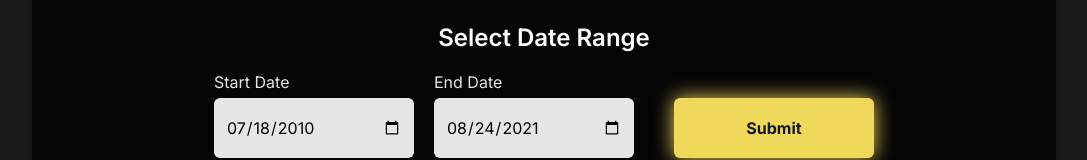
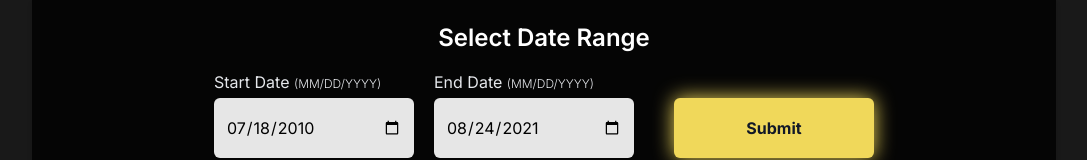
Before and after one commit to cancomertpay/cryptocurrencies-historical-price-visualization, a Next.js app: page / in a window 1280 px wide. Shown: the part 260-420 px from the top of the page, without its empty margins (96-1183 px from the left). Built offline with nearby package versions, Linux system fonts and the light colour scheme; no server answers.

Commit message:
Update date-input component

```diff
--- a/components/pairs-dashboard/date-picker/date-input.jsx
+++ b/components/pairs-dashboard/date-picker/date-input.jsx
@@ -4,7 +4,7 @@
   return (
     <div>
       <label htmlFor="start-date" className="block text-gray-200">
-        {title}
+        {title} <span className="text-xs font-light">(MM/DD/YYYY)</span>
       </label>
       <input
         type="date"
--- a/components/pairs-dashboard/pairs/pair-list-item.jsx
+++ b/components/pairs-dashboard/pairs/pair-list-item.jsx
@@ -34,11 +34,12 @@
     return calculateHighestAverageDifference(filteredDataList);
   }, [filteredDataList]);
 
+  // Memoize the calculations to avoid unnecessary recalculations
   const lowestAndHighestPrice = useMemo(() => {
     return calculateLowestAndHighestPrice(filteredDataList);
   }, [filteredDataList]);
 
-  // Skip rendering if highestPrice is 0.000
+  // Skip rendering if highestPrice is 0.00
   if (lowestAndHighestPrice.highestPrice === "0.00") {
     return null;
   }
```
